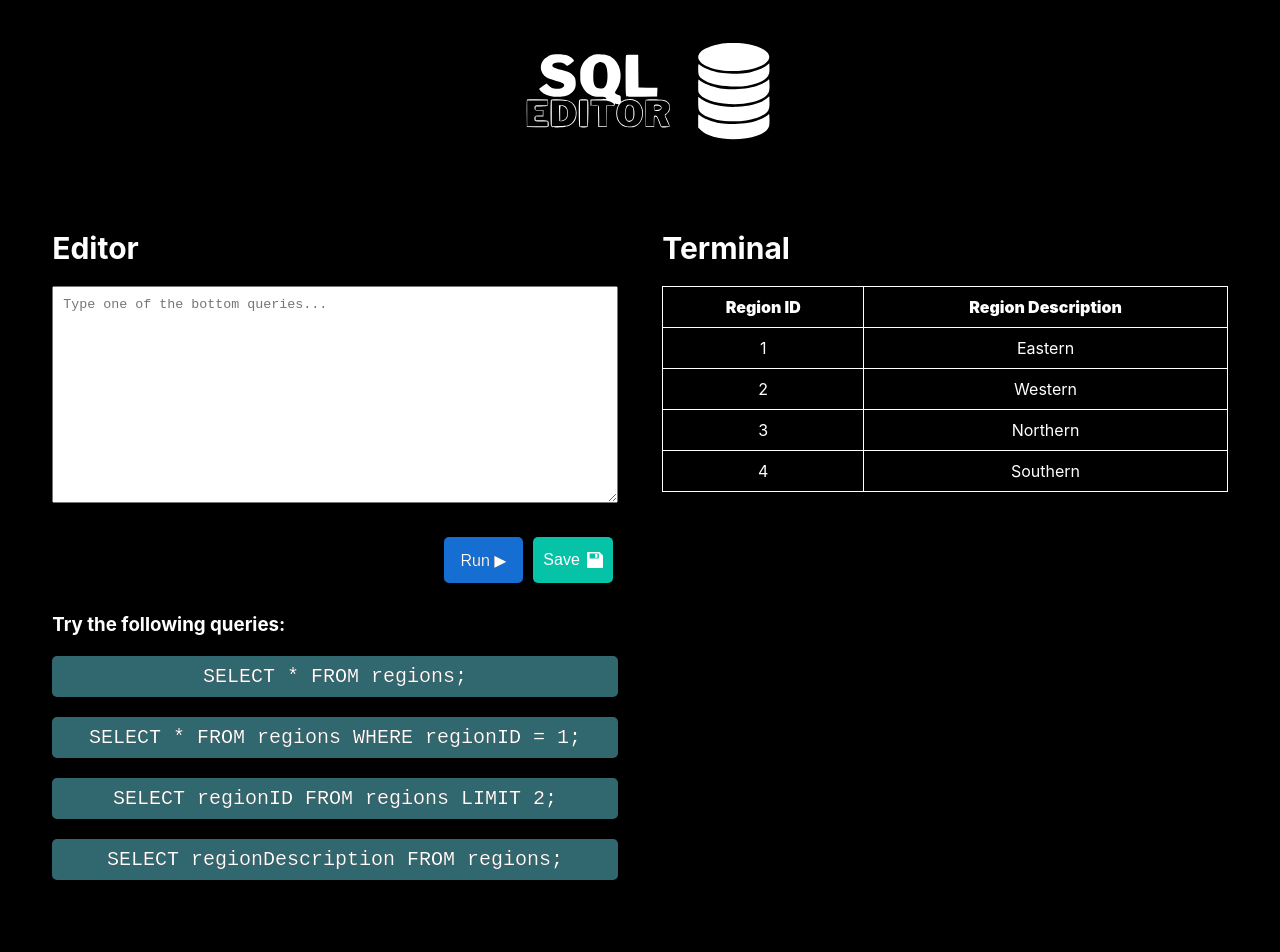
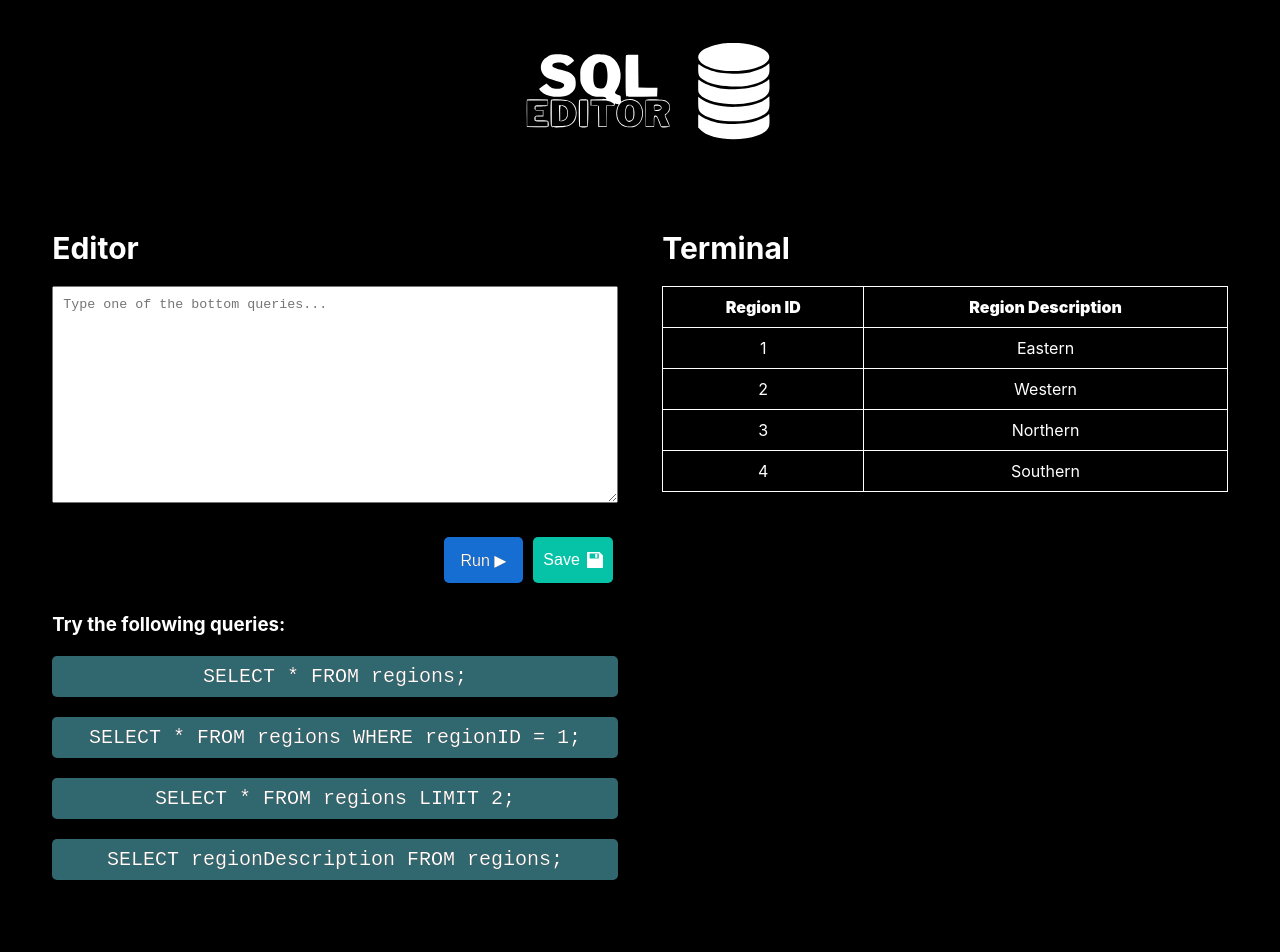
Before and after one commit to ishita-chandra/SQL-Editor, a React (Create React App) app: page / in a window 1280 px wide. Shown: the top 952 px of the page. Built offline with nearby package versions, Linux system fonts and the light colour scheme.

Commit message:
query change

```diff
--- a/src/constants.js
+++ b/src/constants.js
@@ -1,6 +1,6 @@
 const q1 = "SELECT * FROM regions;"
 const q2 = "SELECT * FROM regions WHERE regionID = 1;"
-const q3 = "SELECT regionID FROM regions LIMIT 2;"
+const q3 = "SELECT * FROM regions LIMIT 2;"
 const q4 = "SELECT regionDescription FROM regions;"
 const data1={
     id:1,
```
